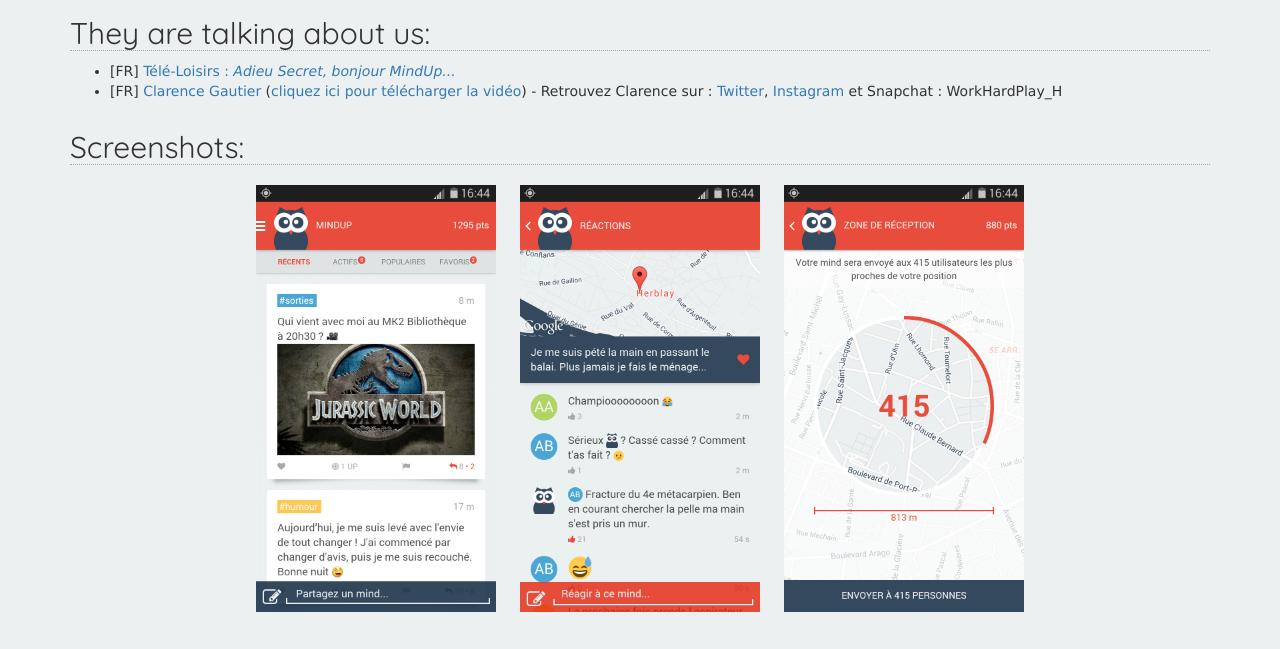
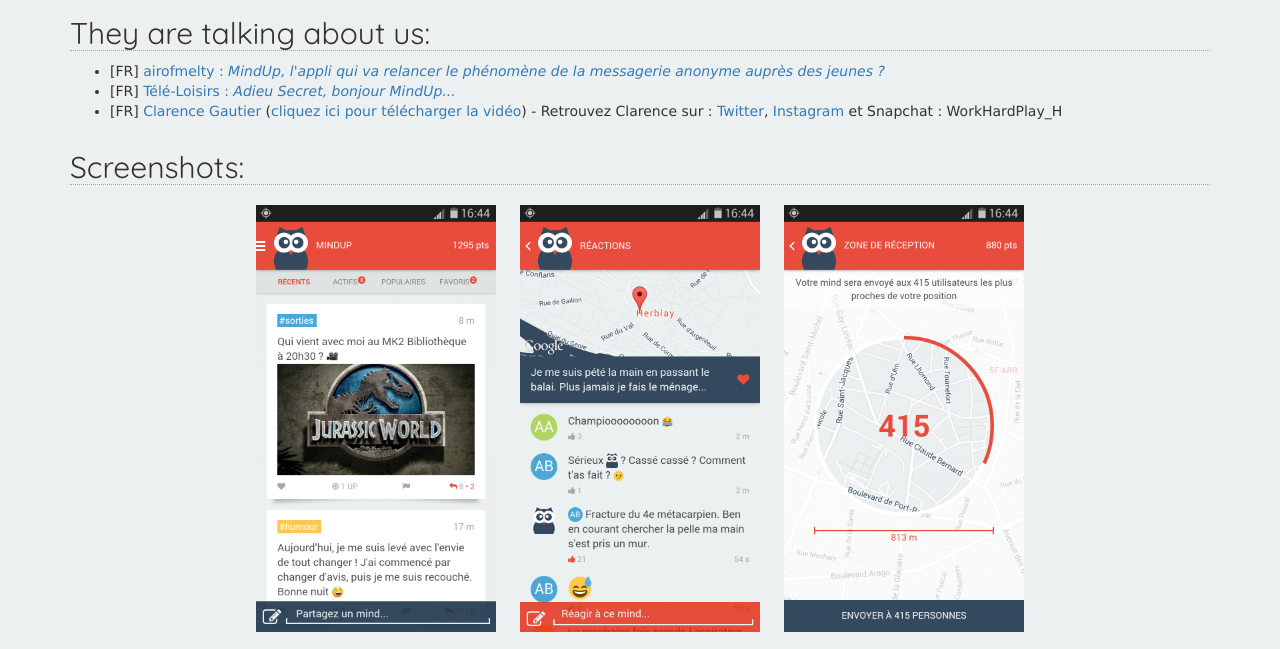
Before and after one commit to Mindup-io/mindup-website, a website: page public/views/press.html in a window 1280 px wide. Shown: the part 1287-1936 px from the top of the page. Drawn offline with nearby package versions, Linux system fonts and the light colour scheme; files that its build step writes are made by us from their sources; files whose address does not match are found by name.

Commit message:
public: landing : added melty article in the press page.

```diff
--- a/public/views/press.html
+++ b/public/views/press.html
@@ -124,6 +124,7 @@
             <h2>They are talking about us:</h2>
 
             <ul>
+              <li>[FR] <a href="http://www.airofmelty.fr/mobile-mindup-l-appli-qui-va-relancer-le-phenomene-de-la-messagerie-anonyme-aupres-des-jeunes-a465766.html">airofmelty : <i>MindUp, l'appli qui va relancer le phénomène de la messagerie anonyme auprès des jeunes ?</i></a></li>
               <li>[FR] <a href="http://www.programme-tv.net/news/buzz/65820-adieu-secret-bonjour-mindup-actu-reseaux-sociaux/">Télé-Loisirs : <i>Adieu Secret, bonjour MindUp...</i></a></li>
               <li>[FR] <a href="https://youtu.be/ucDMTY5-Ywk">Clarence Gautier</a> (<a href="http://share.mindup.io/video/2015/WorkHardPlay_H.mp4">cliquez ici pour télécharger la vidéo</a>) - Retrouvez Clarence sur : <a href="https://twitter.com/workhardplay_h">Twitter</a>, <a href="https://instagram.com/workhardplay_h/">Instagram</a> et Snapchat : WorkHardPlay_H</li>
             </ul>
```
